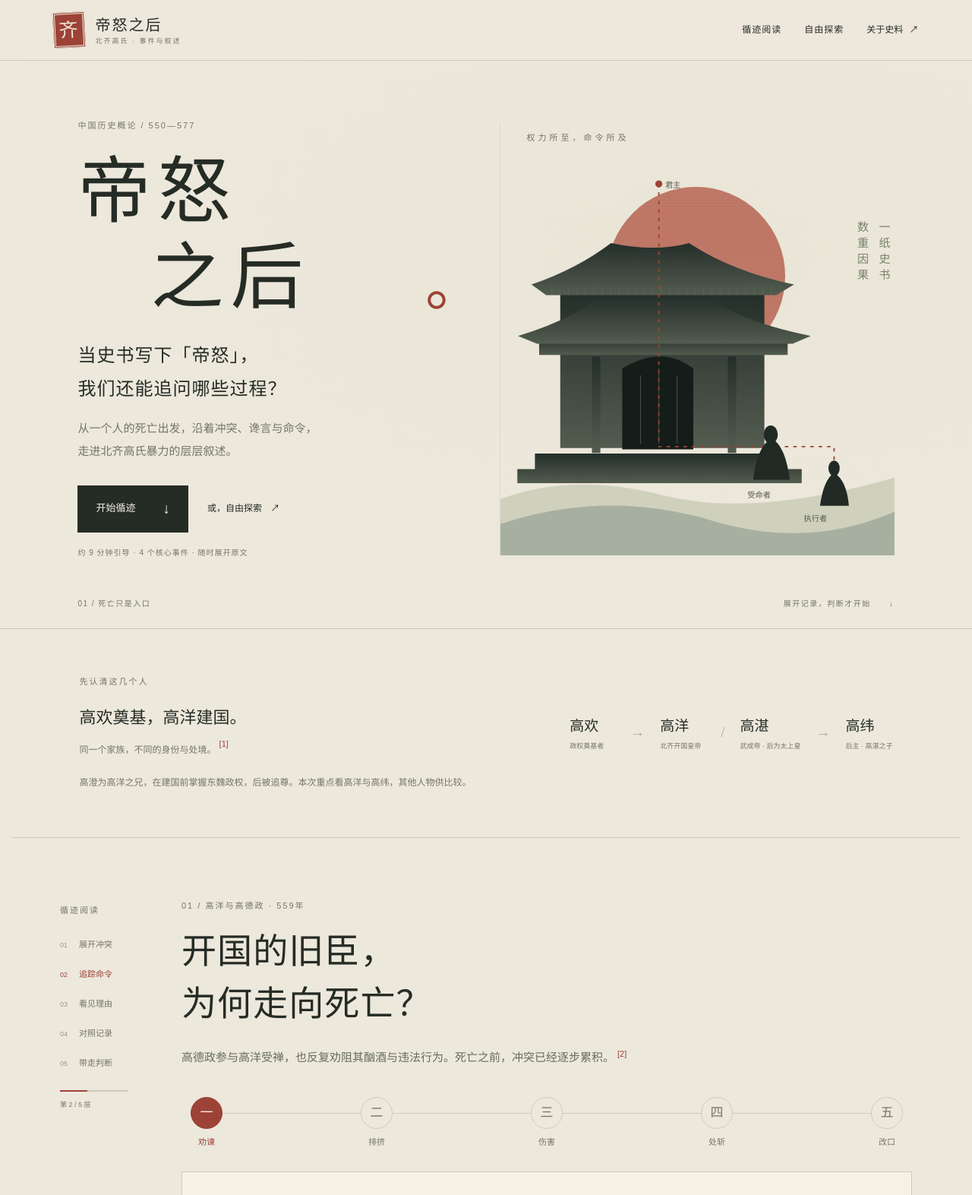
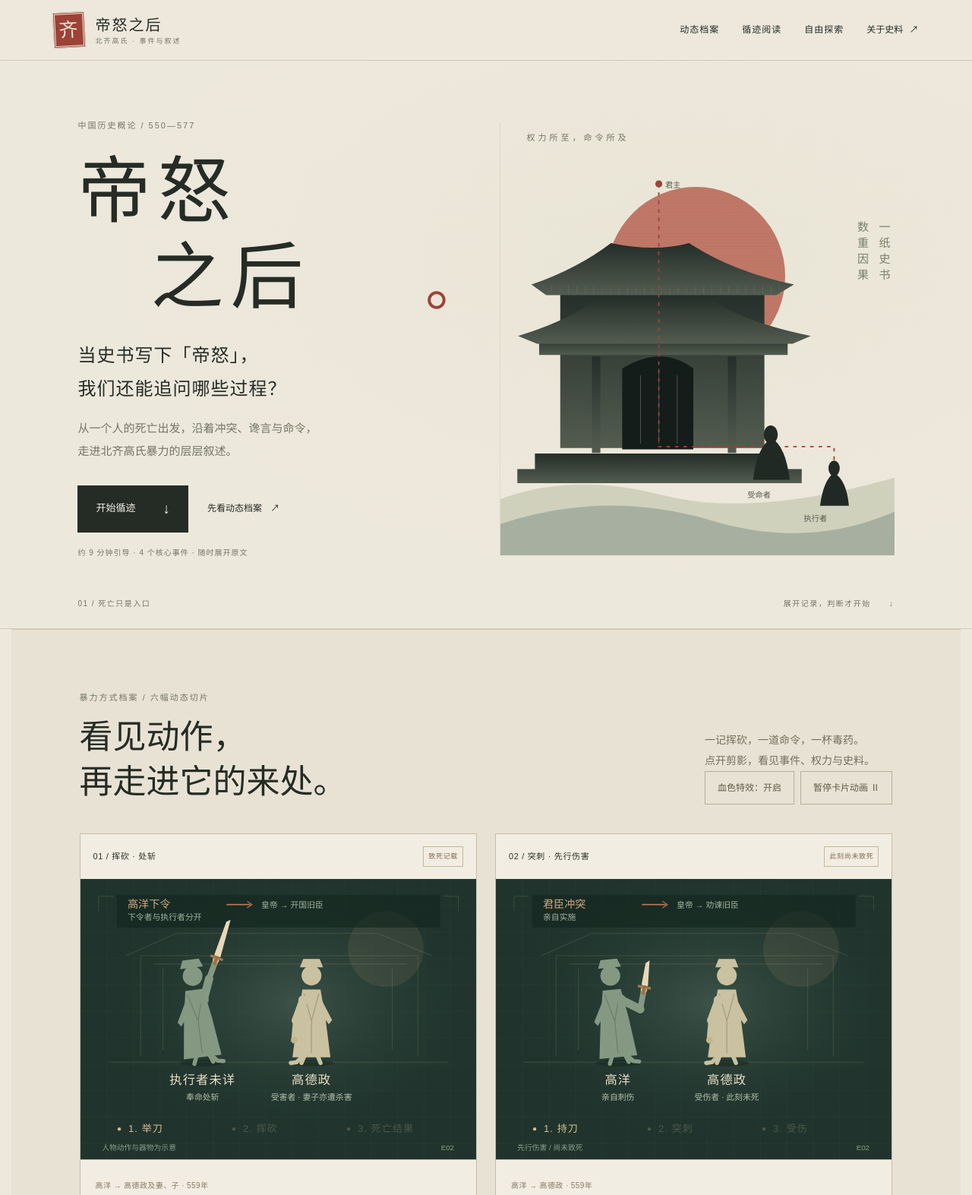
Before and after one commit to 2024-dada/northern-qi-history, a plain HTML site: page index.html in a window 1280 px wide. Shown: the top 1573 px of the page at 76% size. Drawn offline with Linux system fonts and the light colour scheme.

Commit message:
Publish complete animated event archive with connected character motion
Added new stylesheet and script for violence section.

```diff
--- a/index.html
+++ b/index.html
@@ -8,7 +8,9 @@
   <title>帝怒之后 · 北齐高氏暴力的事件与叙述</title>
   <link rel="stylesheet" href="styles.css">
   <link rel="stylesheet" href="animation.css">
+  <link rel="stylesheet" href="violence.css">
   <script src="data.js" defer></script>
+  <script src="violence.js" defer></script>
   <script src="app.js" defer></script>
   <script src="animation.js" defer></script>
 </head>
@@ -16,11 +18,11 @@
   <a class="skip-link" href="#story">跳到故事正文</a>
   <header class="site-header">
     <a class="brand" href="#top"><span class="seal" aria-hidden="true">齐</span><span>帝怒之后<small>北齐高氏 · 事件与叙述</small></span></a>
-    <nav aria-label="主要导航"><a href="#story">循迹阅读</a><a href="#explore">自由探索</a><button class="text-button" data-open-method>关于史料 <span>↗</span></button></nav>
+    <nav aria-label="主要导航"><a href="#violence-gallery">动态档案</a><a href="#story">循迹阅读</a><a href="#explore">自由探索</a><button class="text-button" data-open-method>关于史料 <span>↗</span></button></nav>
   </header>
   <main id="top">
     <section class="hero" aria-labelledby="hero-title">
-      <div class="hero-copy"><p class="eyebrow">中国历史概论 / 550—577</p><h1 id="hero-title">帝怒<span>之后</span><i>。</i></h1><p class="hero-subtitle">当史书写下「帝怒」，<br>我们还能追问哪些过程？</p><p class="hero-description">从一个人的死亡出发，沿着冲突、谗言与命令，<br class="desktop-only">走进北齐高氏暴力的层层叙述。</p><div class="hero-actions"><a class="primary-button" href="#story">开始循迹 <span>↓</span></a><a class="quiet-link" href="#explore">或，自由探索 <span>↗</span></a></div><p class="reading-note">约 9 分钟引导 · 4 个核心事件 · 随时展开原文</p></div>
+      <div class="hero-copy"><p class="eyebrow">中国历史概论 / 550—577</p><h1 id="hero-title">帝怒<span>之后</span><i>。</i></h1><p class="hero-subtitle">当史书写下「帝怒」，<br>我们还能追问哪些过程？</p><p class="hero-description">从一个人的死亡出发，沿着冲突、谗言与命令，<br class="desktop-only">走进北齐高氏暴力的层层叙述。</p><div class="hero-actions"><a class="primary-button" href="#story">开始循迹 <span>↓</span></a><a class="quiet-link" href="#violence-gallery">先看动态档案 <span>↗</span></a></div><p class="reading-note">约 9 分钟引导 · 4 个核心事件 · 随时展开原文</p></div>
       <div class="hero-art" role="img" aria-label="抽象的宫阙、人物剪影与朱色命令线，均为情境示意，并非历史现场复原">
         <span class="art-caption">权力所至，命令所及</span><div class="sun-disc"></div><svg viewBox="0 0 560 580" aria-hidden="true">
           <defs><linearGradient id="ink" x2="0" y2="1"><stop stop-color="#242e2a"/><stop offset="1" stop-color="#535c4f"/></linearGradient><pattern id="roof" width="12" height="12" patternUnits="userSpaceOnUse"><path d="M0 0V12" stroke="#eeeadb" opacity=".16"/></pattern></defs>
@@ -33,6 +35,11 @@
         </svg><span class="art-footnote">宫阙与人物为抽象示意</span><div class="vertical-script" aria-hidden="true">一纸史书<br>数重因果</div>
       </div>
       <div class="hero-bottom"><span>01 / 死亡只是入口</span><span>展开记录，判断才开始 <span aria-hidden="true">↓</span></span></div>
+    </section>
+    <section class="violence-gallery section-shell" id="violence-gallery" aria-labelledby="violence-title">
+      <div class="violence-heading"><div><p class="eyebrow">暴力方式档案 / 六幅动态切片</p><h2 id="violence-title">看见动作，<br>再走进它的来处。</h2></div><div class="violence-intro"><p>一记挥砍，一道命令，一杯毒药。<br>点开剪影，看见事件、权力与史料。</p><button id="violence-blood" type="button" aria-pressed="true">血色特效：开启</button><button id="violence-motion" type="button" aria-pressed="false">暂停卡片动画 Ⅱ</button></div></div>
+      <div id="violence-cards" class="violence-cards"></div>
+      <p class="violence-boundary">动作、人物与器物为象征性设计。标签区分先行伤害、致死记载与方式分歧；关键句影印仍待核。喷血与飞溅为设计特效，不表示确定的伤口部位或出血量。动画无音效。</p>
     </section>
     <section class="orientation section-shell"><p class="eyebrow">先认清这几个人</p><div class="orientation-content"><p>高欢奠基，高洋建国。<br><span>同一个家族，不同的身份与处境。</span><sup><button data-source="foundation" aria-label="查看来源1">[1]</button></sup></p><div class="family"><div><span>高欢</span><small>政权奠基者</small></div><span class="family-arrow">→</span><div><span>高洋</span><small>北齐开国皇帝</small></div><span class="family-divider">/</span><div><span>高湛</span><small>武成帝 · 后为太上皇</small></div><span class="family-arrow">→</span><div><span>高纬</span><small>后主 · 高湛之子</small></div></div></div><p class="small-note">高澄为高洋之兄，在建国前掌握东魏政权，后被追尊。本次重点看高洋与高纬，其他人物供比较。</p></section>
     <div class="reading-layout" id="story">
```
